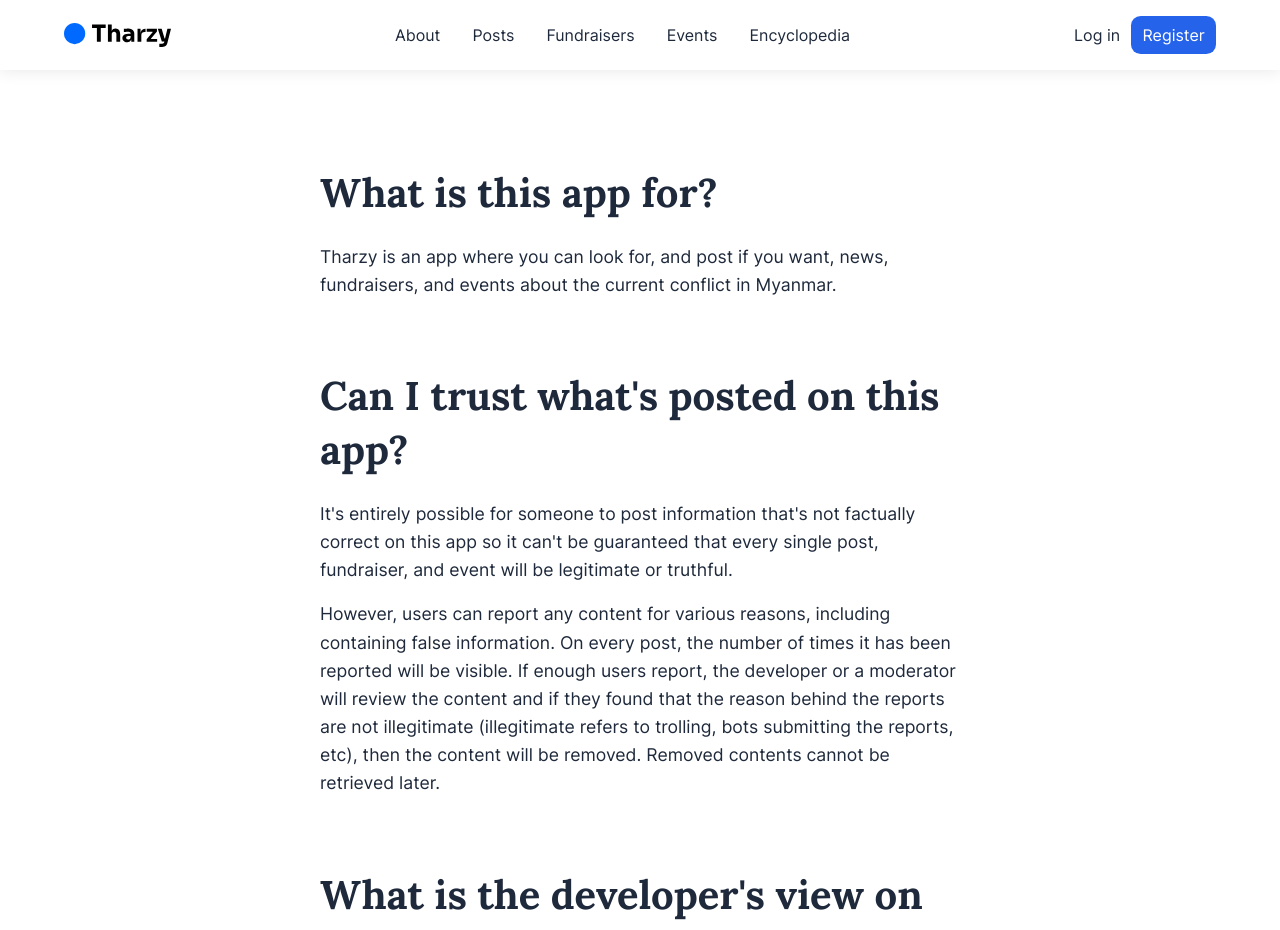
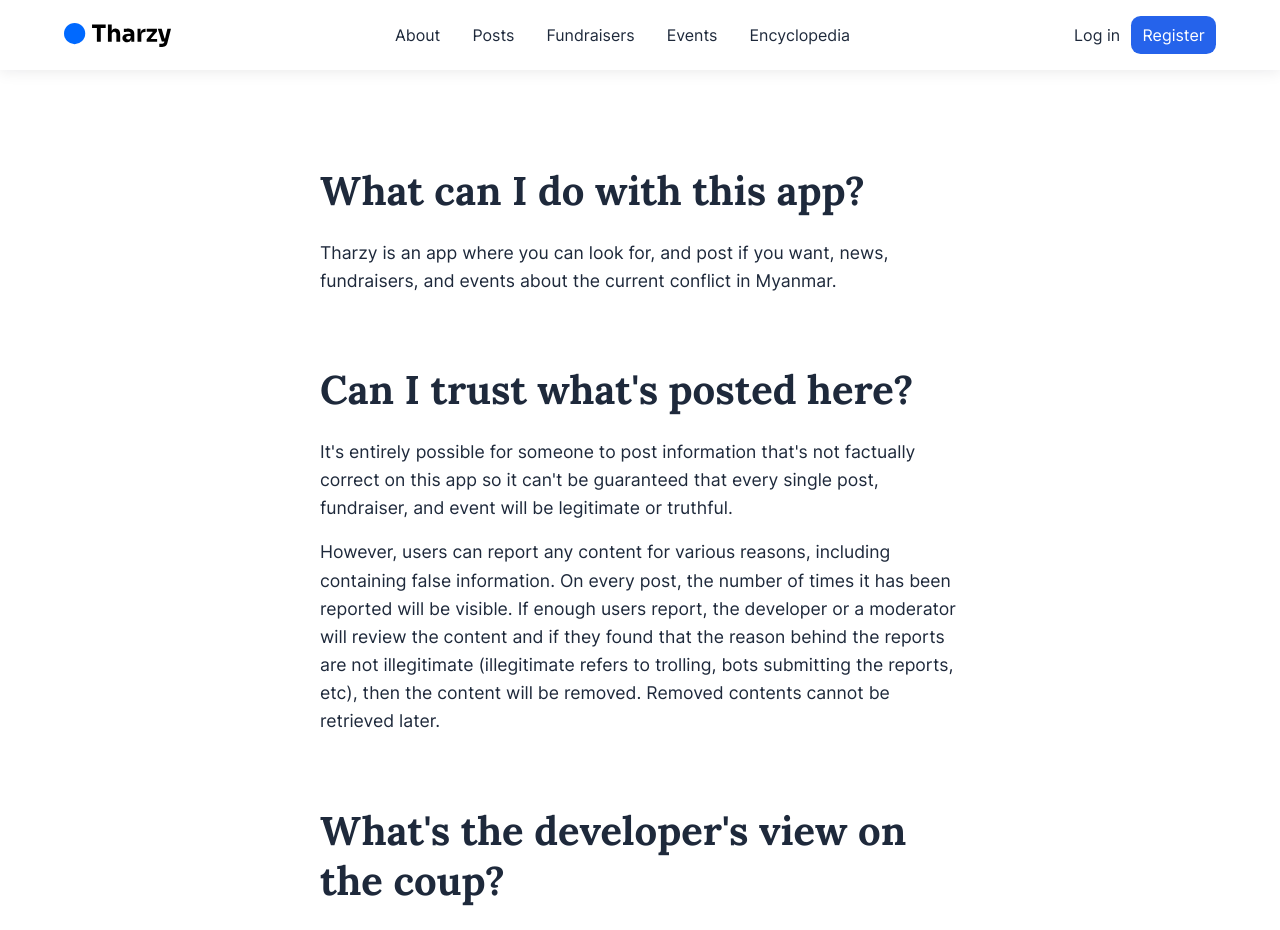
Before and after one commit to victorvoorhees/tharzy, a Next.js app in the folder tharzy-client/: page /about in a window 1280 px wide. Shown: the top 930 px of the page. Built offline with nearby package versions, Linux system fonts and the light colour scheme.

Commit message:
Improved design

```diff
--- a/tharzy-client/pages/about/index.js
+++ b/tharzy-client/pages/about/index.js
@@ -4,16 +4,16 @@ export default function About() {
     return (
         <div className='wrapper'>
             <div className={Styles.content}>
-                <h2>What is this app for?</h2>
+                <h2>What can I do with this app?</h2>
                 <p>Tharzy is an app where you can look for, and post if you want, news, fundraisers, and events about the current conflict in Myanmar.</p>
             </div>
             <div className={Styles.content}>
-                <h2>Can I trust what's posted on this app?</h2>
+                <h2>Can I trust what's posted here?</h2>
                 <p>It's entirely possible for someone to post information that's not factually correct on this app so it can't be guaranteed that every single post, fundraiser, and event will be legitimate or truthful.</p>
                 <p>However, users can report any content for various reasons, including containing false information. On every post, the number of times it has been reported will be visible. If enough users report, the developer or a moderator will review the content and if they found that the reason behind the reports are not illegitimate (illegitimate refers to trolling, bots submitting the reports, etc), then the content will be removed. Removed contents cannot be retrieved later.</p>
             </div>
             <div className={Styles.content}>
-                <h2>What is the developer's view on the coup?</h2>
+                <h2>What's the developer's view on the coup?</h2>
                 <p>The coup, which Tatmadaw (the Burmese military junta) tried to justify by using the alleged "election fraud" as an excuse, is in fact a power grab by Tatmadaw who viewed National League for Democracy, the political party that won the last election and the one before that in landslides, who also tried to reduce Tatmadaw's political power, as an existential threat.</p>
                 <p>The developer is also sympathetic to the various ethnic minority groups of Myanmar, whose homelands have been under siege for decades by Tatmadaw, and aren't, in most cases, supportive of the decision made by NLD to tolerate and share political power with Tatmadaw since the introdution of democratic reforms.</p>
                 <p>The developer believes that the ethnic minority groups have every right to determine their own destinies, whether that leads to secession and subsequent independence, or remaining as part of the (current or future) union of Myanmar.</p>
--- a/tharzy-client/styles/About.module.css
+++ b/tharzy-client/styles/About.module.css
@@ -4,7 +4,7 @@
 
 .content h2 {
     font-size: 2.5rem;
-    line-height: 1.35em;
+    line-height: 1.25em;
     margin-bottom: 1.4rem;
 }
 
--- a/tharzy-client/styles/Post.module.css
+++ b/tharzy-client/styles/Post.module.css
@@ -20,6 +20,7 @@
 }
 
 .title {
+    font-size: 1.6rem;
     margin-top: 0.5rem;
     transition: color 0.3s;
 }
--- a/tharzy-client/styles/globals.css
+++ b/tharzy-client/styles/globals.css
@@ -159,7 +159,7 @@ body, input, textarea, select {
 }
 
 h1, h2, h3 {
-  line-height: 1.45em;
+  line-height: 1.4em;
 }
 
 p {
```
